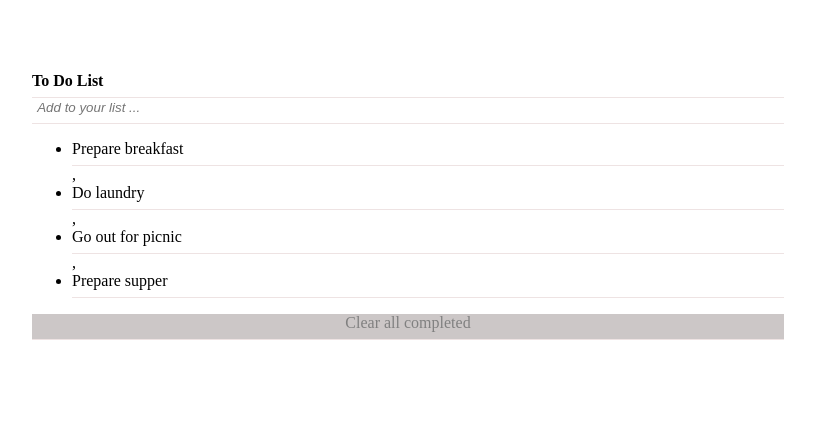
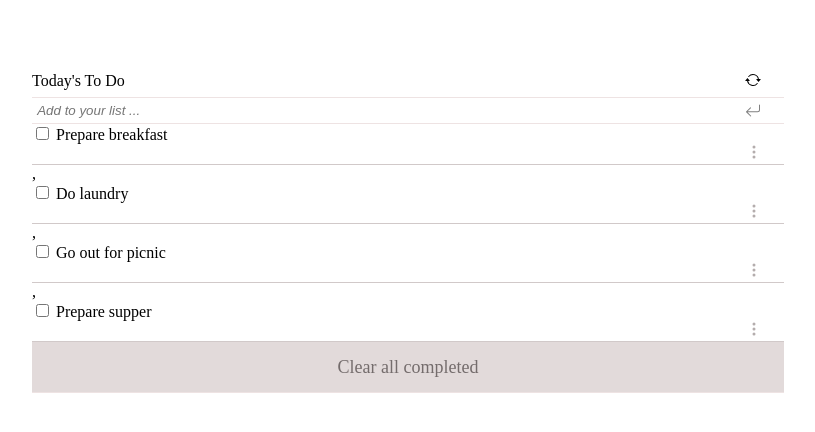
Before and after one commit to collins-kiprotich/To-Do-List, a website with bundled scripts: page src/index.html in a window 1280 px wide. Shown: the whole page, without its empty margins (232-1047 px from the left). Built offline with nearby package versions, Linux system fonts and the light colour scheme.

Commit message:
improved my to-do app styling

```diff
--- a/src/index.html
+++ b/src/index.html
@@ -7,8 +7,16 @@
     <title>To Do List</title>
 </head>
 <body>
-    <div id="todo-title">To Do List</div>
-    <div id="add-div"><em><input type="text" placeholder=" Add to your list ..."></em></div>
+    <div id="todo-title">
+       <div>Today's To Do</div><svg xmlns="http://www.w3.org/2000/svg" width="16" height="16" fill="currentColor" class="bi bi-arrow-repeat" viewBox="0 0 16 16">
+        <path d="M11.534 7h3.932a.25.25 0 0 1 .192.41l-1.966 2.36a.25.25 0 0 1-.384 0l-1.966-2.36a.25.25 0 0 1 .192-.41zm-11 2h3.932a.25.25 0 0 0 .192-.41L2.692 6.23a.25.25 0 0 0-.384 0L.342 8.59A.25.25 0 0 0 .534 9z"/>
+        <path fill-rule="evenodd" d="M8 3c-1.552 0-2.94.707-3.857 1.818a.5.5 0 1 1-.771-.636A6.002 6.002 0 0 1 13.917 7H12.9A5.002 5.002 0 0 0 8 3zM3.1 9a5.002 5.002 0 0 0 8.757 2.182.5.5 0 1 1 .771.636A6.002 6.002 0 0 1 2.083 9H3.1z"/>
+      </svg>
+    </div>
+
+    <div id="add-div"><input type="text" placeholder=" Add to your list ..."><svg xmlns="http://www.w3.org/2000/svg" width="16" height="16" fill="currentColor" class="bi bi-arrow-return-left" viewBox="0 0 16 16">
+        <path fill-rule="evenodd" d="M14.5 1.5a.5.5 0 0 1 .5.5v4.8a2.5 2.5 0 0 1-2.5 2.5H2.707l3.347 3.346a.5.5 0 0 1-.708.708l-4.2-4.2a.5.5 0 0 1 0-.708l4-4a.5.5 0 1 1 .708.708L2.707 8.3H12.5A1.5 1.5 0 0 0 14 6.8V2a.5.5 0 0 1 .5-.5z"/>
+      </svg></div>
     <div id="todo">
 
     </div>
--- a/src/index.js
+++ b/src/index.js
@@ -4,7 +4,8 @@ import './style.css';
 
 document.addEventListener('DOMContentLoaded', () => {
   const locay = document.getElementById('todo');
-  const ul = document.createElement('ul');
+  const div = document.createElement('div');
+  div.classList.add('check-list');
   const todoItems = [
     { description: 'Prepare breakfast', completed: false, index: 0 },
     { description: 'Do laundry', completed: false, index: 1 },
@@ -13,9 +14,17 @@ document.addEventListener('DOMContentLoaded', () => {
   ];
   const itemArray = [];
   for (let i = 0; i < todoItems.length; i += 1) {
-    const listContent = `<li>${todoItems[i].description}</li>`;
+    const listContent = `<div class="flex-container">
+    <div class="left">
+    <input type="checkbox">
+    <div>${todoItems[i].description}</div>
+    </div>
+    <div class="dots"><svg xmlns="http://www.w3.org/2000/svg" width="16" height="16" fill="currentColor" class="bi bi-three-dots-vertical" viewBox="0 0 16 16">
+    <path d="M9.5 13a1.5 1.5 0 1 1-3 0 1.5 1.5 0 0 1 3 0zm0-5a1.5 1.5 0 1 1-3 0 1.5 1.5 0 0 1 3 0zm0-5a1.5 1.5 0 1 1-3 0 1.5 1.5 0 0 1 3 0z"/>
+  </svg></div>
+</div>`;
     itemArray.push(listContent);
   }
-  ul.innerHTML = `${itemArray}`;
-  locay.appendChild(ul);
+  div.innerHTML = `${itemArray}`;
+  locay.appendChild(div);
 });
--- a/src/style.css
+++ b/src/style.css
@@ -4,6 +4,24 @@ body {
 
 #todo {
   background-color: white;
+}
+
+input {
+  border: none;
+}
+
+.check-list input {
+  display: inline-block;
+  padding-left: 0;
+}
+
+.check-list div {
+  display: inline-block;
+}
+
+.check-list {
+  display: flex;
+  flex-direction: column;
 }
 
 #todo-title,
@@ -17,16 +35,20 @@ li {
 }
 
 #todo-title {
-  font-weight: bold;
+  font-weight: 400;
+  display: flex;
+  justify-content: space-between;
+  align-content: center;
+  padding-right: 3%;
 }
 
 #add-div {
   color: grey;
   cursor: pointer;
-}
-
-input {
-  border: none;
+  display: flex;
+  align-items: center;
+  justify-content: space-between;
+  padding-right: 3%;
 }
 
 input::placeholder {
@@ -34,11 +56,27 @@ input::placeholder {
 }
 
 #clear-div {
-  text-align: center;
-  color: grey;
-  background-color: rgb(204, 199, 199);
+  display: flex;
+  justify-content: center;
+  align-items: center;
+  color: rgb(116, 108, 108);
+  background-color: rgb(226, 218, 218);
+  height: 50px;
+  font-size: 18px;
 }
 
 li {
   padding-left: 0;
 }
+
+.flex-container {
+  display: flex;
+  justify-content: space-around;
+  border-bottom: 1px solid rgb(209, 201, 201);
+}
+
+.dots {
+  margin-left: 95%;
+  padding-right: 5%;
+  color: rgb(180, 173, 173);
+}
```
